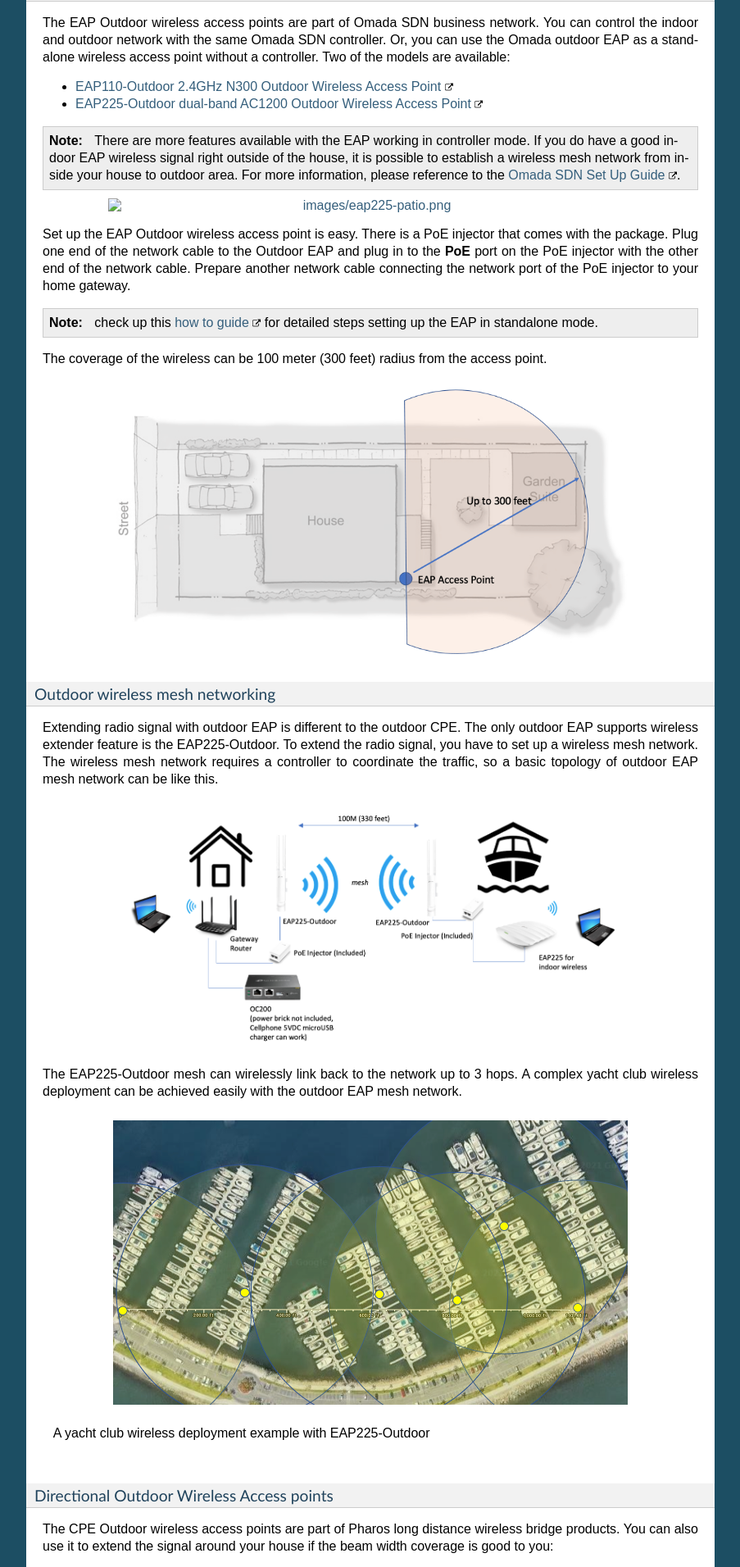
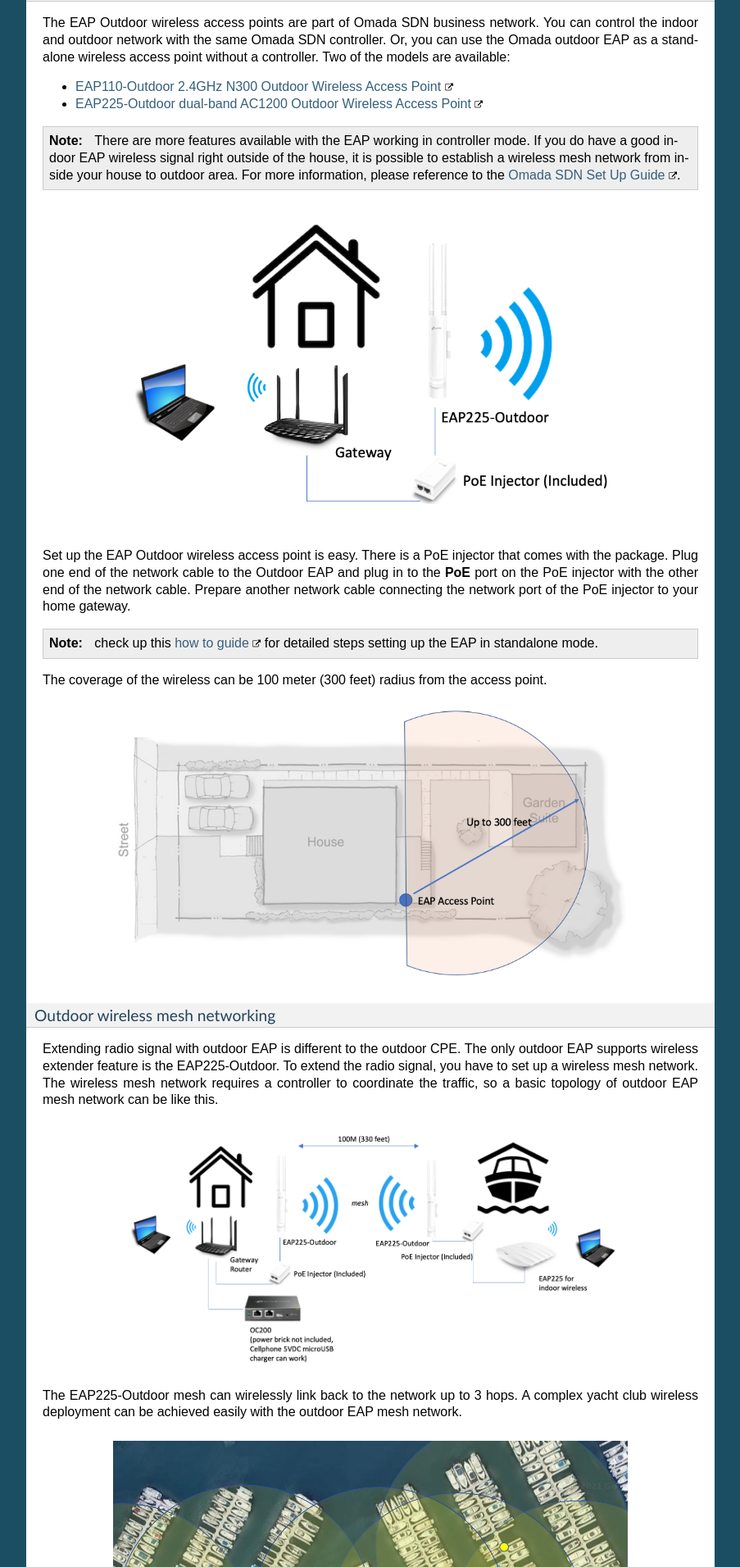
Before and after one commit to vincenttu/tplinkusa-outdoor, a Sphinx documentation site: the page built from source/index.rst, in a window 1280 px wide. Shown: the part 2627-4539 px from the top of the page at 82% size, without its empty margins (198-1101 px from the left). Built offline with Sphinx 7.4.7, drawn with Linux system fonts in a browser that asks for light colours.

Commit message:
3/8/2021

```diff
--- a/source/index.rst
+++ b/source/index.rst
@@ -77,7 +77,7 @@
 
 .. _Omada SDN Set Up Guide: https://omada-sdn.readthedocs.io/en/latest/
 
-.. image:: /images/eap225-patio.png
+.. image:: /images/eap225_patio.png
     :width: 80%
     :align: center
 
```
Also changed, not shown: source/images/eap225_patio.png (renamed from source/images/EAP225-patio.png).
